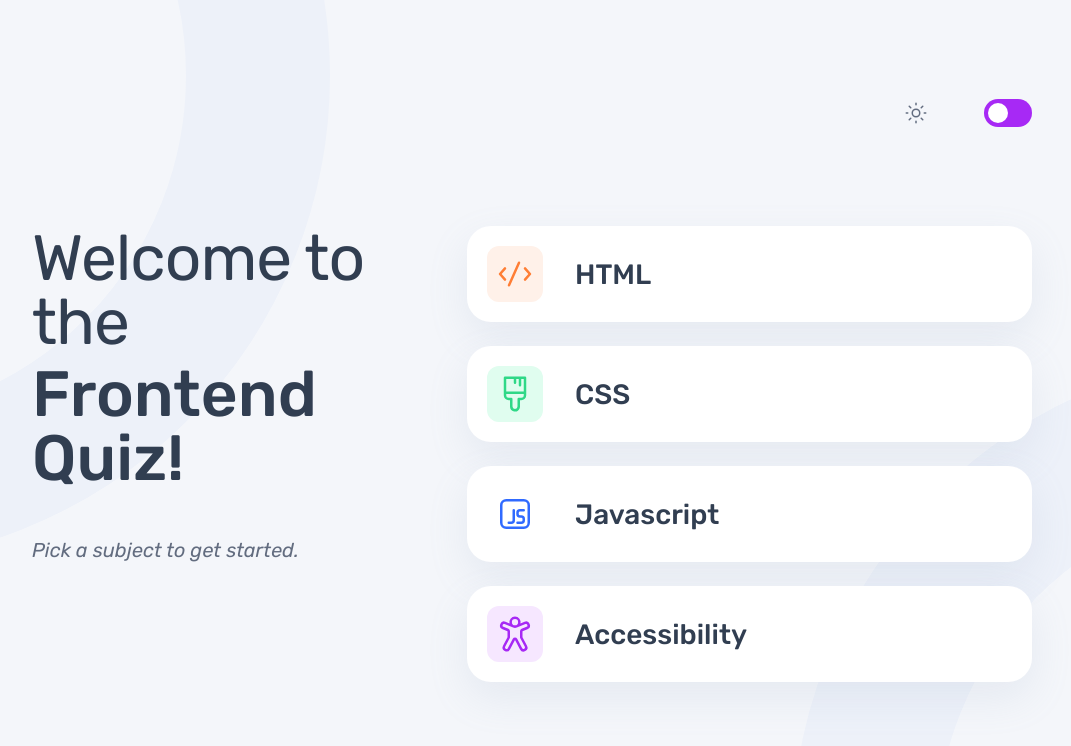
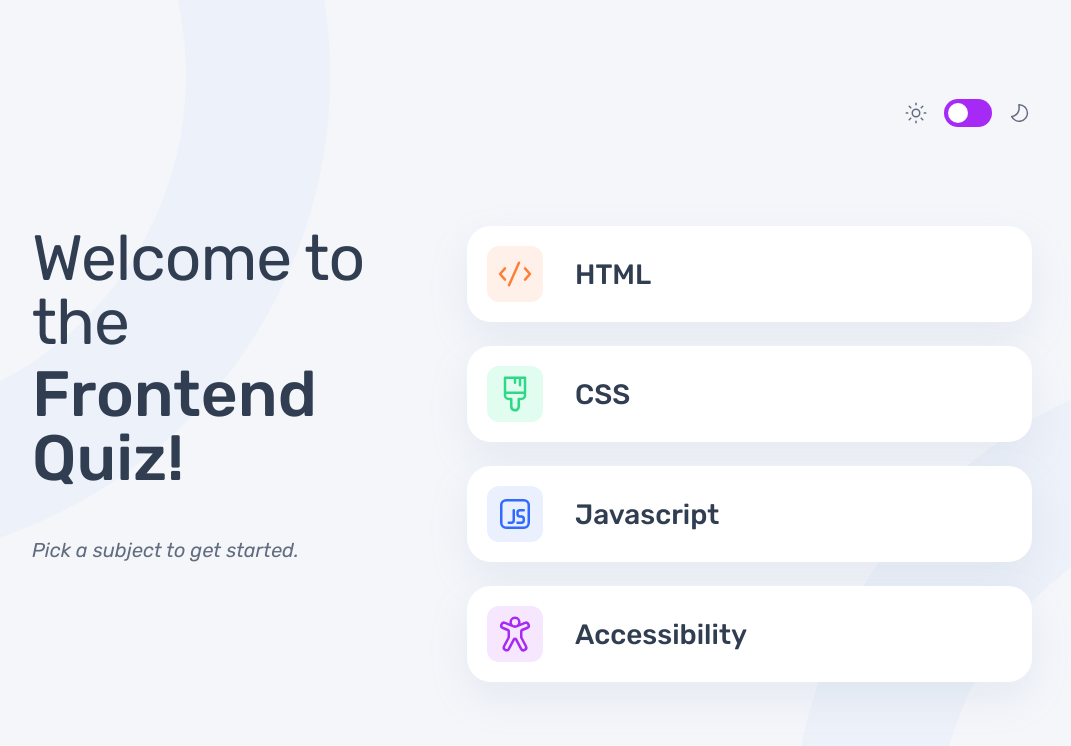
Before and after one commit to UtopicUnicorn995/FM-quiz-app, a React (Vite) app: page / in a window 1280 px wide. Shown: the top 746 px of the page, without its empty margins (108-1179 px from the left). Built offline with nearby package versions, Linux system fonts and the light colour scheme.

Commit message:
FM-quiz-app: added dynamic quiz type

```diff
--- a/src/App.jsx
+++ b/src/App.jsx
@@ -1,12 +1,21 @@
 import { useState } from 'react'
 import Home from './pages/Home'
 
+import './css/Home.css'
+
 function App() {
+  const [mode, setMode] = useState('light')
 
+  function handleModeChange(modeState){
+    setMode(modeState)
+    console.log(mode)
+  }
 
   return (
     <>
-      <Home />
+      <div className={`home ${mode}`}>
+      <Home handleModeChange={setMode} mode={mode}/>
+      </div>
     </>
   )
 }
--- a/src/components/Choices.jsx
+++ b/src/components/Choices.jsx
@@ -1,30 +1,37 @@
-import { useState } from "react"
-import '../css/Choices.css'
+import { useState } from "react";
+import "../css/Choices.css";
 
-export default function Choies({title, img}){
+export default function Choies({ title, img, quiz }) {
 
-    const [type, setType] = useState('')
-
-    const iconBgColor = function(){
-        switch(title){
-            case 'HTML':
-                return '#FFF1E9';
+  const iconBgColor = function () {
+    switch (title) {
+      case "HTML":
+        return "#FFF1E9";
         break;
       case "CSS":
-                return '#E0FDEF';
+        return "#E0FDEF";
         break;
-            case 'JavaScript':
+      case "Javascript":
         return "#EBF0FF";
         break;
-            case 'Accessibility':
-                return '#F6E7FF';
-                break
+      case "Accessibility":
+        return "#F6E7FF";
+        break;
       default:
-                return '#FFFFFF';
+        return "#FFFFFF";
     }
-    }
+  };
 
   return (
-        <li><img src={`src/${img}`} alt={title} style={{backgroundColor: iconBgColor()}} />{title}</li>
-    )
+    <li>
+      <button onClick={() => quiz(title)}>
+        <img
+          src={`src/${img}`}
+          alt={title}
+          style={{ backgroundColor: iconBgColor() }}
+        />
+        {title}
+      </button>
+    </li>
+  );
 }
--- a/src/components/ThemeButton.jsx
+++ b/src/components/ThemeButton.jsx
@@ -9,7 +9,7 @@ export default function ThemeButton(props){
     const isLightMode = props.className === 'light';
 
     return (
-        <div key={props.className} className={props.className}>
+        <div key={props.className} className={`${props.className} button-container`}>
         <img src={isLightMode ? lightSunImg : darkSunImg} alt="Sun Image" />
         <button onClick={props.mode}><span></span></button>
         <img src={isLightMode ? lightMoonImg : darkMoonImg} alt="Moon Image" />
--- a/src/css/ThemeButton.css
+++ b/src/css/ThemeButton.css
@@ -1,3 +1,8 @@
+.button-theme__container{
+display: flex;
+justify-content: space-between;
+width: 100%;
+}
 
 .button-theme__container div{
     display: flex;
@@ -15,21 +20,19 @@
     position: relative;
     display: flex;
     padding: 4px;
-    left: 50%;
-    transform: translateX(-50%);
     cursor: pointer;
 }
 
 .button-theme__container .light button span{
     position: absolute;
     left: 4px;
-    transition: left 1s linear;
+    transition: all 1s linear;
 }
 
 .button-theme__container .dark button span{
     position: absolute;
     right: 4px;
-    transition: right 1s linear;
+    transition: all 1s linear;
 }
 
 
@@ -39,3 +42,44 @@
     border-radius: 50%;
     background: var(--white);
 }
+
+.button-theme__container .quiz-btn{
+    display: flex;
+    column-gap: 24px;
+}
+
+.button-theme__container .quiz-btn p{
+    font-size: 28px;
+    font-weight: 500;
+    line-height: 100%; /* 28px */
+    color: var(--dark-navy);
+}
+
+.dark .button-theme__container .quiz-btn p{
+    color: var(--white);
+}
+
+.button-theme__container .quiz-btn img{
+    padding: 8px;
+    border-radius: 12px;
+}
+
+.button-container{
+    padding: 14px 0;
+}
+
+.quiz-btn .Accessibility{
+    background-color: #F6E7FF;
+}
+
+.quiz-btn .HTML{
+    background-color: #FFF1E9;
+}
+
+.quiz-btn .CSS{
+    background-color: #E0FDEF;
+}
+
+.quiz-btn .Javascript{
+    background-color: #EBF0FF;
+}
--- a/src/css/choices.css
+++ b/src/css/choices.css
@@ -1,5 +1,7 @@
 
-li{
+li button{
+    width: 100%;
+    border: none;
     padding: 20px;
     display: flex;
     align-items: center;
@@ -9,32 +11,32 @@ li{
     font-weight: 500;
 }
 
-.light li{
+.light li button{
     background-color: var(--white);
     box-shadow: 0px 16px 40px 0px rgba(143, 160, 193, 0.14);
     color: var(--dark-navy);
 }
 
-.dark li{
+.dark li button{
     background-color: var(--grey-navy);
     box-shadow: 0px 16px 40px 0px rgba(49, 62, 81, 0.14);
     color: var(--white);
 }
 
-li:hover{
+li button:hover{
     cursor: pointer;
     transition: box-shadow 0.5s linear;
 }
 
-.light li:hover{
+.light li button:hover{
     box-shadow: 0px 16px 40px 0px rgba(143, 160, 193, 0.24);
 }
 
-.dark li:hover{
+.dark li button:hover{
     box-shadow: 0px 16px 40px 0px rgba(58, 72, 94, 0.24);
 }
 
-li img{
+li button img{
     padding: 8px;
     border-radius: 12px;
 }
--- a/src/css/home.css
+++ b/src/css/home.css
@@ -6,8 +6,8 @@
     flex-direction: column;
     justify-content: flex-start;
     align-items: flex-end;
-    row-gap: 99px;
-    padding: 99px 140px;
+    row-gap: 85px;
+    padding: 85px 140px;
 }
 
 .home.light{
--- a/src/pages/Home.jsx
+++ b/src/pages/Home.jsx
@@ -1,37 +1,73 @@
-import '../css/Home.css'
-import { useEffect, useState } from 'react'
-import datas from '../data.json'
-import Choies from '../components/Choices'
-import ThemeButton from '../components/ThemeButton'
+import { useState } from "react";
+import "../css/Home.css";
+import datas from "../data.json";
+import Choies from "../components/Choices";
+import ThemeButton from "../components/ThemeButton";
+import cssImg from "../assets/images/icon-css.svg"
+import htmlImg from "../assets/images/icon-html.svg"
+import jsImg from "../assets/images/icon-js.svg"
+import accessabilityImg from "../assets/images/icon-accessibility.svg";
 
-export default function Home(){
+export default function Home({ handleModeChange, mode }) {
+  const [quizType, setQuizType] = useState(null);
 
-    const [mode, setMode] = useState('light')
+  function changeMode() {
+    const newMode = mode === "light" ? "dark" : "light";
+    handleModeChange(newMode);
+  }
 
-    function changeMode(){
-        if(mode === 'light'){
-            setMode('dark')
-        }else{
-            setMode('light')
+  function selectQuiz(){
+    switch (quizType) {
+        case "Accessibility":
+          return accessabilityImg;
+          break;
+        case "CSS":
+          return cssImg;
+          break;
+        case "Javascript":
+          return jsImg;
+          break;
+        case "HTML":
+          return htmlImg;
+          break;
+        default:
+          return "";
       }
   }
 
   return (
-        <div className={`home ${mode}`}>
+    <>
       <div className="button-theme__container">
-                <ThemeButton className={mode} mode={changeMode}/>
+        {quizType ? (
+          <div className="quiz-btn">
+            <img src={selectQuiz()} alt={quizType} className={quizType}/>
+            <p>
+            {quizType}
+            </p>
           </div>
+        ) : <div></div>}
+        <ThemeButton className={mode} mode={changeMode} />
+      </div>
+
       <div className="content">
         <header className="header">
-                    <h1>Welcome to the <span>Frontend Quiz!</span></h1>
+          <h1>
+            Welcome to the <span>Frontend Quiz!</span>
+          </h1>
           <p>Pick a subject to get started.</p>
         </header>
         <ul className="subjects">
           {datas.quizzes.map((data, key) => (
-                        <Choies className="subjects" key={key} img={data.icon} title={data.title}/>
+            <Choies
+              className="subjects"
+              key={key}
+              quiz={setQuizType}
+              img={data.icon}
+              title={data.title}
+            />
           ))}
         </ul>
       </div>
-        </div>
-    )
+    </>
+  );
 }
```
Also changed, not shown: src/pages/Quiz.jsx (added). Lines whose indentation alone changed are shown as unchanged.
